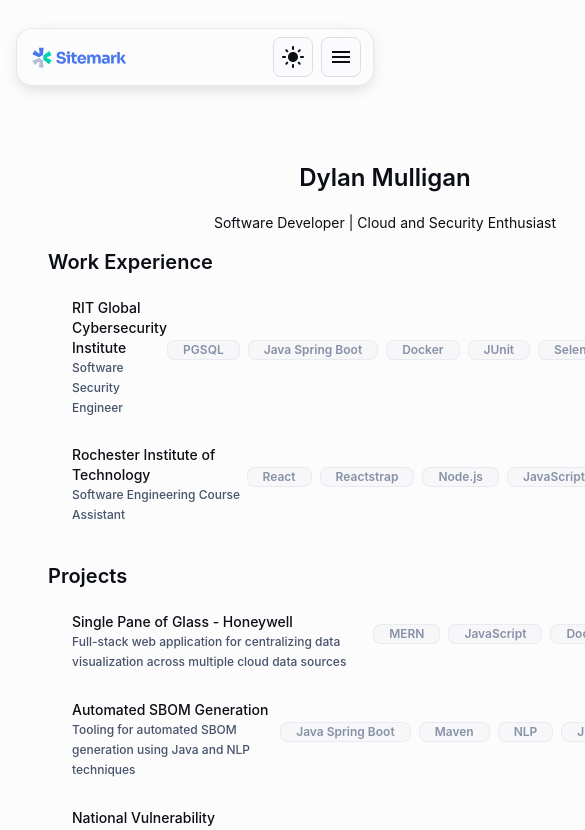
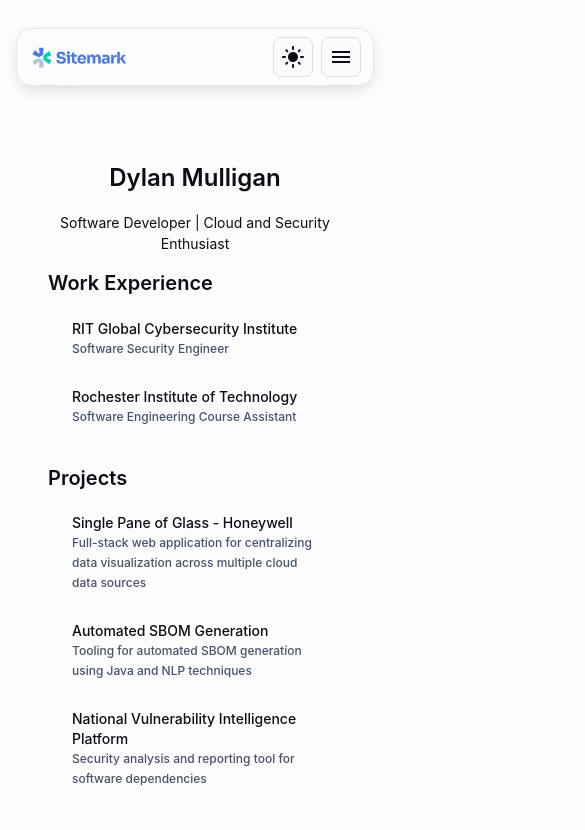
Before and after one commit to dylan-mulligan/personal-website, a React (Create React App) app: page / in a window 390 px wide. Shown: the top 830 px of the page, 585 px wide, since content can reach past the window. Built offline with nearby package versions, Linux system fonts and the light colour scheme; the HTML template or start-up script is replaced by a standard one.

Commit message:
Responsiveness improvements

```diff
--- a/src/components/ExpandableList.tsx
+++ b/src/components/ExpandableList.tsx
@@ -1,6 +1,7 @@
 import React, { JSX, useState } from "react";
 import { Box, List, ListItem, ListItemText, Collapse, Typography, Chip } from "@mui/material";
 import { useTheme } from '@mui/material/styles';
+import { useMediaQuery } from '@mui/material';
 
 interface ExpandableItem {
     title: string;
@@ -16,6 +17,15 @@ interface ExpandableListProps {
 const ExpandableList: React.FC<ExpandableListProps> = ({ items }): JSX.Element => {
     const theme = useTheme();
     const [expandedItem, setExpandedItem] = useState<number | null>(null);
+    const isSmallScreen = useMediaQuery(theme.breakpoints.down('md'));
+
+    const chipStyle = {
+        border: `1px solid ${theme.palette.divider}`,
+        padding: 2,
+        marginBottom: 2,
+        backgroundColor: theme.palette.background.paper,
+        color: theme.palette.text.primary,
+    };
 
     const handleToggle = (index: number) => {
         setExpandedItem(expandedItem === index ? null : index);
@@ -30,6 +40,7 @@ const ExpandableList: React.FC<ExpandableListProps> = ({ items }): JSX.Element =
                         sx={{ cursor: "pointer", display: "flex", justifyContent: "space-between" }}
                     >
                         <ListItemText primary={item.title} secondary={item.subtitle} />
+                        {!isSmallScreen && (
                             <Box sx={{ display: "flex", gap: 1 }}>
                                 {item.technologies.map((tech, techIndex) => (
                                     <Chip
@@ -41,16 +52,11 @@ const ExpandableList: React.FC<ExpandableListProps> = ({ items }): JSX.Element =
                                         variant="outlined"
                                         target="_blank"
                                         rel="noopener noreferrer"
-                                    sx={{
-                                        border: `1px solid ${theme.palette.divider}`,
-                                        padding: 2,
-                                        marginBottom: 2,
-                                        backgroundColor: theme.palette.background.paper,
-                                        color: theme.palette.text.primary,
-                                    }}
+                                        sx={chipStyle}
                                     />
                                 ))}
                             </Box>
+                        )}
                     </ListItem>
                     <Collapse in={expandedItem === index} timeout="auto" unmountOnExit>
                         <Box sx={{ padding: 2, borderRadius: 2 }}>
--- a/src/components/Portfolio.tsx
+++ b/src/components/Portfolio.tsx
@@ -31,7 +31,7 @@ const Portfolio: React.FC = (): JSX.Element => {
                 display: "grid",
                 gridTemplateColumns: "1fr",
                 gap: 2,
-                maxWidth: 800,
+                width: "100%",
                 margin: "auto",
                 padding: 4,
             }}
```
Lines whose indentation alone changed are shown as unchanged.
